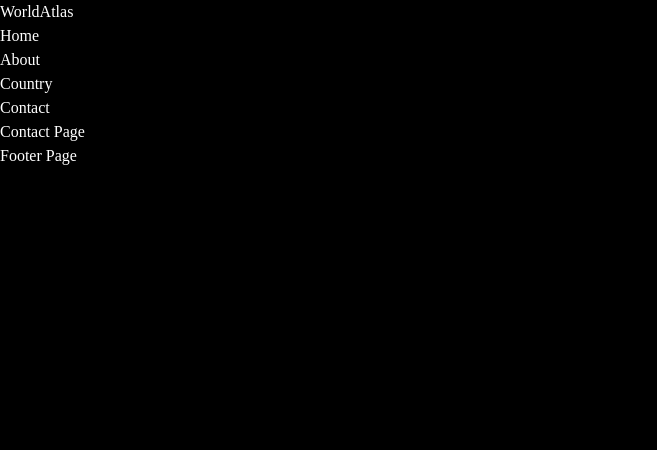
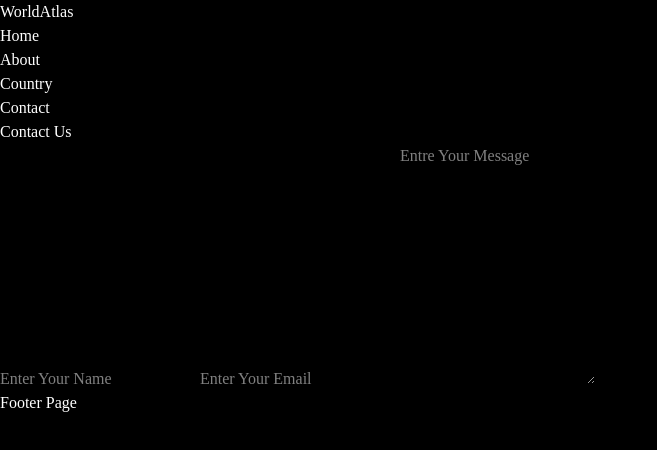
Before and after one commit to nidhi-webdev/world-atlas, a React (Vite) app in the folder world-atlas/: page /contact in a window 1280 px wide. Shown: the top 450 px of the page, without its empty margins (0-657 px from the left). Built offline with nearby package versions, Linux system fonts and the light colour scheme.

Commit message:
Contact page

```diff
--- a/world-atlas/src/pages/Contact.jsx
+++ b/world-atlas/src/pages/Contact.jsx
@@ -1,3 +1,26 @@
 export const Contact = () => {
-    return <h1> Contact Page </h1>
+    return <div>
+        <h2> Contact Us </h2>
+        <form>
+            <input
+            type="text"
+            required
+            autoComplete="false"
+            placeholder="Enter Your Name"
+            name="username"  />
+
+            <input
+            type="email"
+            required
+            autoComplete="false"
+            placeholder="Enter Your Email"
+            name="email"  />
+
+            <textarea
+            rows="10"
+            placeholder="Entre Your Message"
+            required
+            autoComplete="false"></textarea>
+        </form>
+    </div>
 }
```
